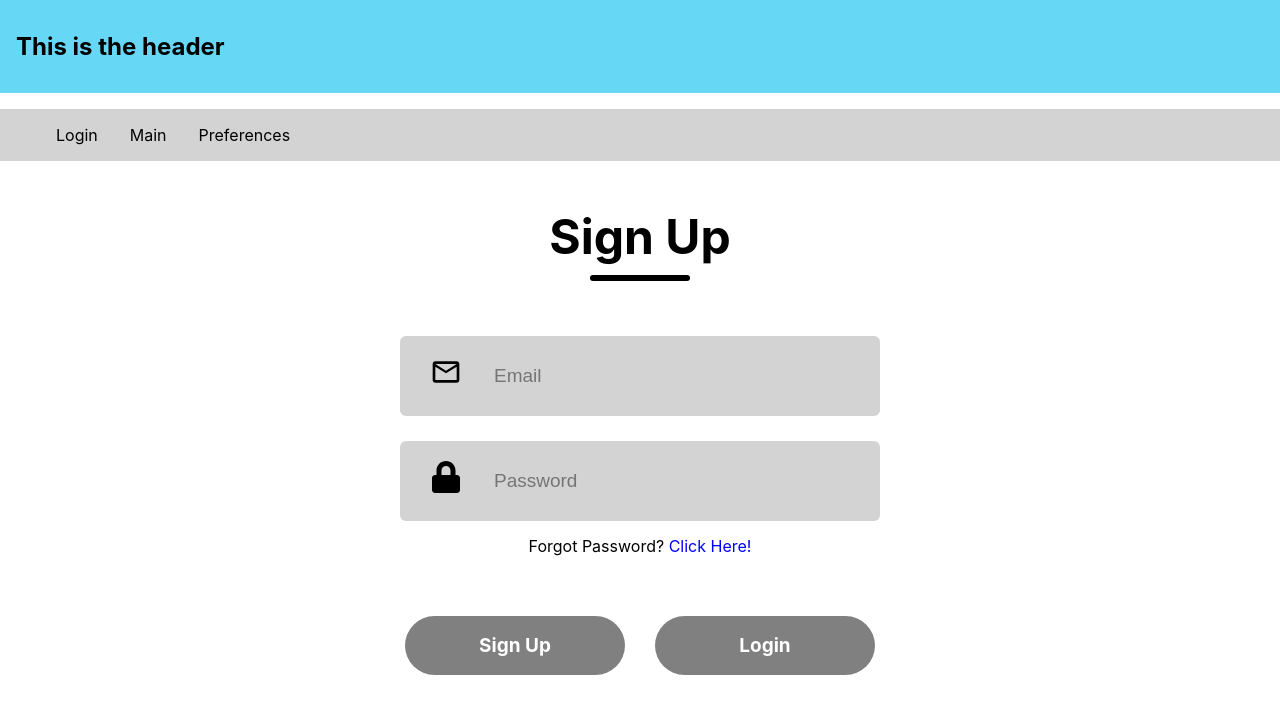
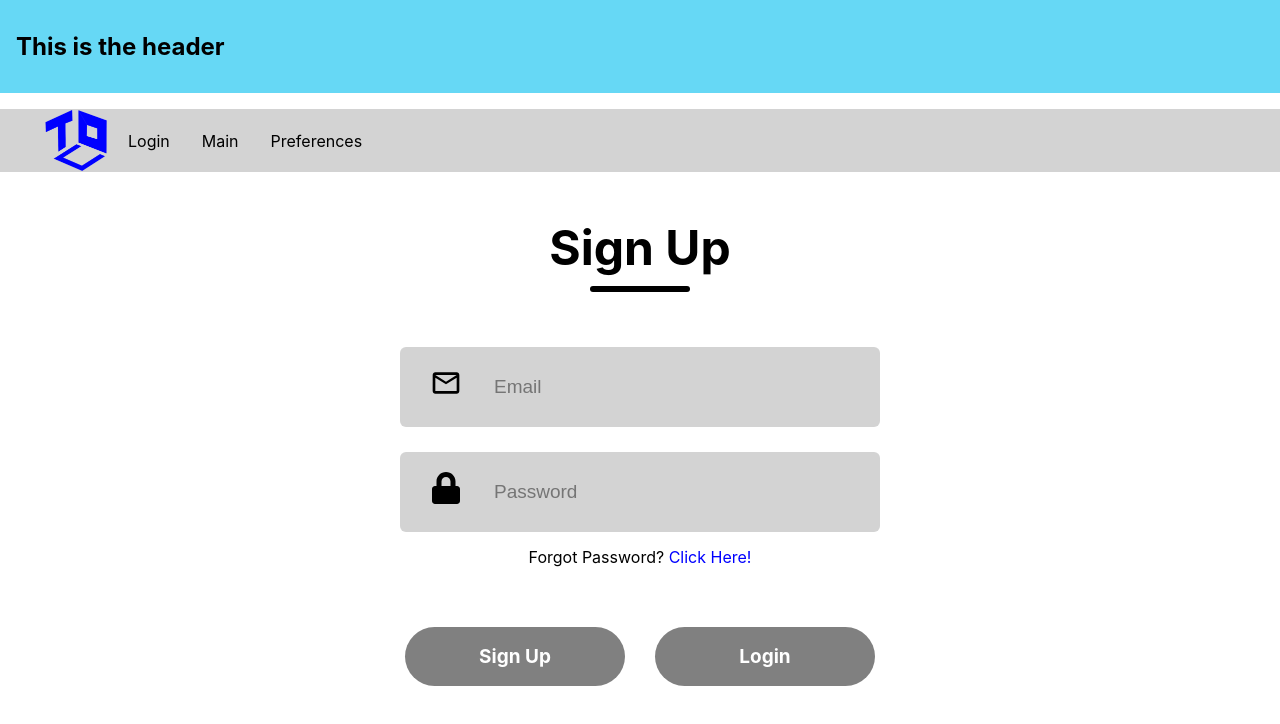
Before and after one commit to ThejasKumar100/ToCCompiler, a React (Create React App) app in the folder FE/v1/: page /login in a window 1280 px wide. Shown: the top 724 px of the page. Built offline with nearby package versions, Linux system fonts and the light colour scheme.

Commit message:
putting logo on page

```diff
--- a/FE/v1/src/Nav.css
+++ b/FE/v1/src/Nav.css
@@ -7,6 +7,12 @@
     flex-wrap: nowrap;
     align-items: center;
   }
+.Nav img{
+  height: 5%;
+  width: 5%;
+  margin: 1px 5px;
+
+}
 
   .Nav li {
     padding: 1rem;
--- a/FE/v1/src/Nav.js
+++ b/FE/v1/src/Nav.js
@@ -1,11 +1,13 @@
 import { Link } from "react-router-dom";
 import './Nav.css';
+import logo from './TOC Logo.png'
 
 const Nav = () => {
     return (
         //Link option is not working, href works
         <nav className="Nav">
         <ul>
+            <img src = {logo}></img>
             <li><Link to="/login">Login</Link></li>
             <li><Link to="/main">Main</Link></li>
             <li><Link to="/preferences">Preferences</Link></li>
```
Also changed, not shown: FE/v1/src/TOC Logo.png (added).
